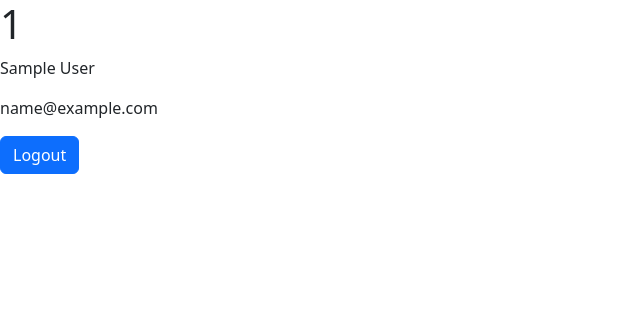
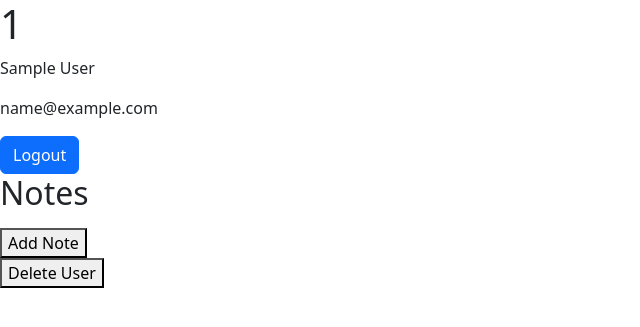
Before and after one commit to msunnnnn/flask-notes, a Flask app: template templates/user.html in a window 1280 px wide. Shown: the top 327 px of the page, without its empty margins (0-640 px from the left). Run offline with Flask 2, Linux system fonts and the light colour scheme; the template is opened without the code that fills it: values that come from a table or form of the project are taken from there, others are empty; the visitor is signed in with stand-in values (Sample User, id 1); data comes from the database, SQL or seed files in the repository.

Commit message:
added Note model, add note form, delete user route

```diff
--- a/app.py
+++ b/app.py
@@ -1,7 +1,7 @@
 from flask import Flask, flash, redirect, render_template, session
 
-from models import db, connect_db, User
-from forms import RegisterForm, LoginForm, CSRFProtectForm
+from models import db, connect_db, User, Note
+from forms import AddNoteForm, RegisterForm, LoginForm, CSRFProtectForm
 
 app = Flask(__name__)
 app.config["SECRET_KEY"] = "oh-so-secret"
@@ -95,3 +95,47 @@ def logout():
         session.pop("username", None)
 
     return redirect("/")
+
+@app.post("/users/<username>/delete")
+def delete_user_profile(username):
+    """Deletes user profile of logged in user."""
+
+    if "username" not in session or session["username"] != username:
+        flash("You must be logged in to view!")
+        return redirect("/login")
+
+    else:
+        Note.query.filter_by(owner=username).delete()
+        user = User.query.get(username)
+        user.query.delete()
+
+        db.session.commit()
+
+        session.pop("username")
+        return redirect('/login')
+
+@app.route("/users/<username>/notes/add", methods=["GET","POST"])
+def show_add_note_form(username):
+    """Shows add note form for user."""
+
+    if "username" not in session or session["username"] != username:
+        flash("You must be logged in to view!")
+        return redirect("/login")
+
+    else:
+        form = AddNoteForm()
+        user = User.query.get(username)
+
+        if form.validate_on_submit():
+            title = form.title.data
+            content = form.content.data
+
+            new_note = Note(title=title, content=content, owner=username)
+
+            db.session.add(new_note)
+            db.session.commit()
+
+            return redirect('/users/<username>')
+
+        else:
+            return render_template("addnote.html", form=form, user=user)
--- a/forms.py
+++ b/forms.py
@@ -1,5 +1,5 @@
 from flask_wtf import FlaskForm
-from wtforms import StringField, PasswordField
+from wtforms import StringField, PasswordField, TextAreaField
 from wtforms.validators import InputRequired, Optional, Email, Length
 
 class RegisterForm(FlaskForm):
@@ -23,3 +23,10 @@ class LoginForm(FlaskForm):
 
 class CSRFProtectForm(FlaskForm):
     """Form just for CSRF Protection"""
+
+class AddNoteForm(FlaskForm):
+    """Form for adding a new note."""
+    title = StringField('Title',
+                        validators=[InputRequired(), Length(min=2, max=100)])
+    content = TextAreaField('Content',
+                        validators=[InputRequired()])
--- a/templates/user.html
+++ b/templates/user.html
@@ -15,5 +15,21 @@
   <button type="submit" class="btn btn-primary">Logout</button>
 </form>
 
+<h2>Notes</h2>
+<ul>
+  {% for note in user.notes %}
+  <li>
+    <a href="/notes/{{ note.id }}">{{ note.title }}</a>
+    <a href="/notes/{{ note.id }}/update"><button>Edit Note</button></a>
+    <form action="/notes/{{ note.id }}/delete" method="POST">
+      <button>Delete Note</button>
+    </form>
+  </li>
+  {% endfor %}
+</ul>
+<a href="/users/{{ user.username }}/notes/add"><button>Add Note</button></a>
+<form action="/users/{{ user.username }}/delete" method="POST">
+  <button>Delete User</button>
+</form>
 
 {% endblock %}
```
Also changed, not shown: models.py (+17 -0 lines), templates/addnote.html (added, +30 -0 lines).
